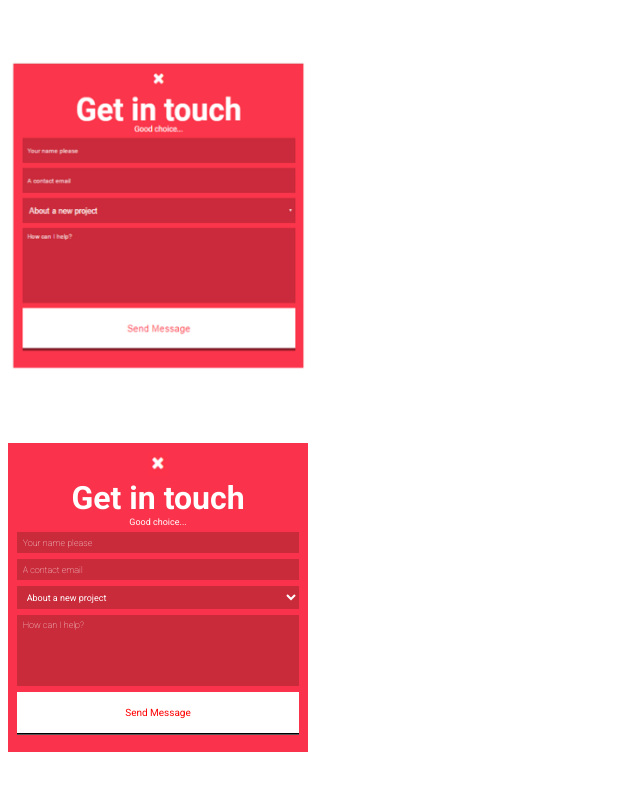
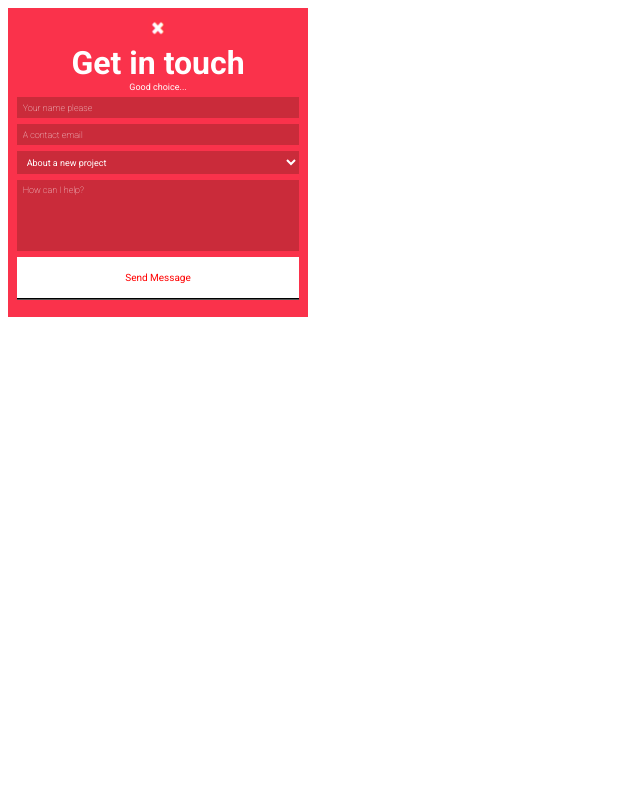
Before and after one commit to coreyfeder/ps_2024-01-30_activity2, a plain HTML site: page index.html in a window 1280 px wide. Shown: the whole page, without its empty margins (0-640 px from the left). Drawn offline with Linux system fonts and the light colour scheme.

```diff
--- a/index.html
+++ b/index.html
@@ -10,12 +10,6 @@
     <link href="https://fonts.googleapis.com/css2?family=Roboto:wght@100;300;400;500;700;900&display=swap" rel="stylesheet">
 </head>
 <body>
-    <!-- Target image -->
-    <h3>Sample</h3>
-    <img id="design" src="img/design_sample.png" method="post">
-    <!-- end Target -->
-    <hr />
-    <h3>WIP</h3>
     <form id="contact">
         <div id="contactHeaders">
             <div><img src="img/weird_x.png" alt="a small X, for no apparent reason" style="width: 20px;" /></div>
--- a/style.css
+++ b/style.css
@@ -12,13 +12,7 @@
     max-width: 300px;
 }
 
-#design {
-    width: 100%;
-    /* max-width: 300px; */
-}
-
 #contact {
-    /* width: 300px; */
     background-color:rgba(250, 50, 75, 255);
     text-align: center;
     padding: 3%;
@@ -59,7 +53,6 @@
 
 select {
     font-size: xx-small;
-    /* appearance: none; */
 }
 
 #submit {
```
